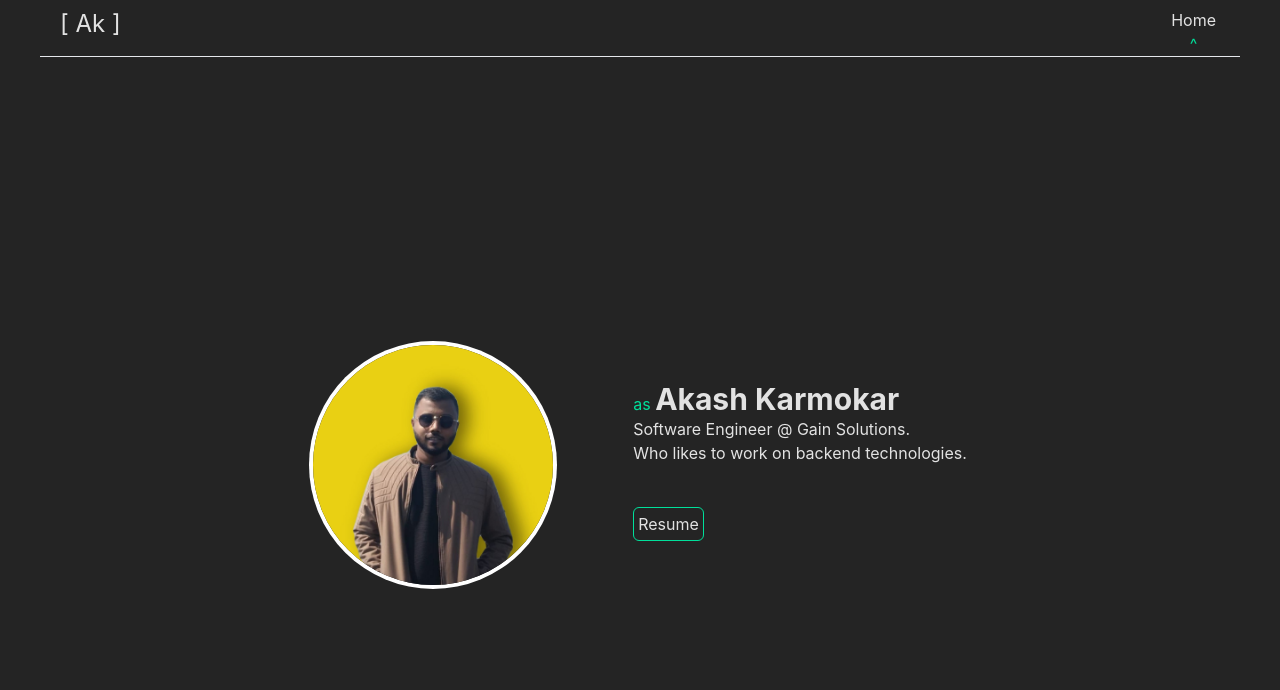
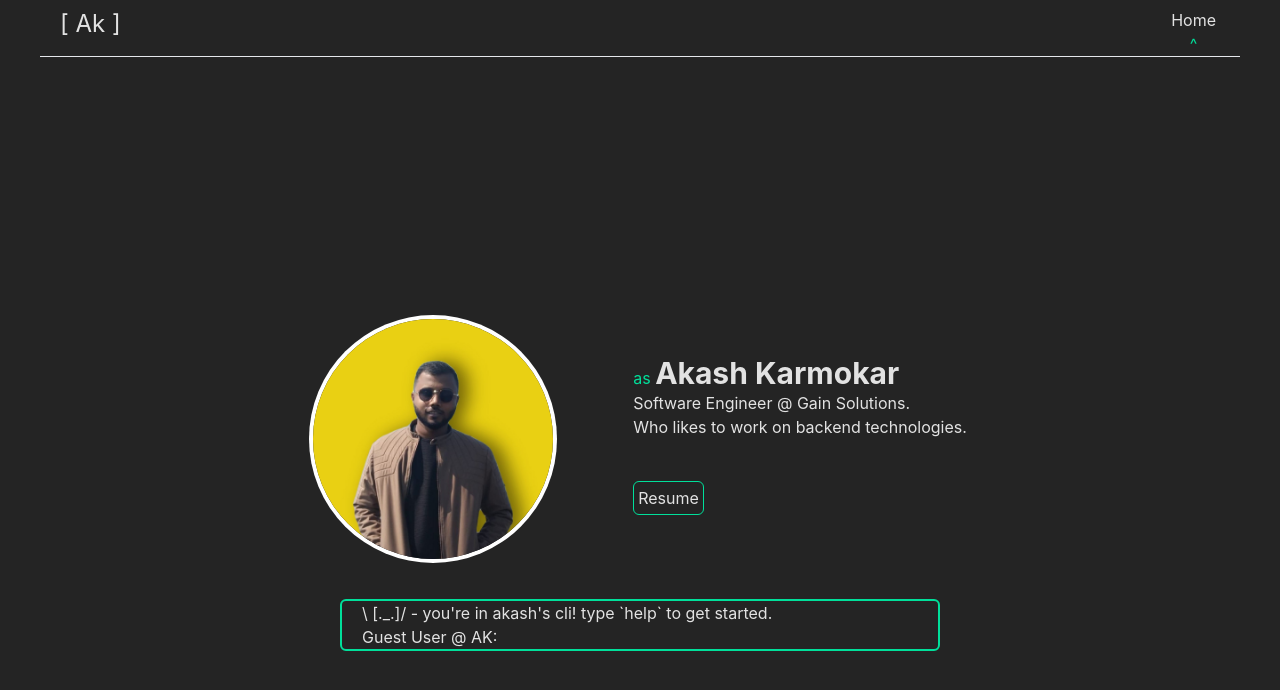
Before and after one commit to Akashkarmokar/Protfolio-Frontend, a React (Vite) app: page / in a window 1280 px wide. Shown: the top 690 px of the page. Built offline with nearby package versions, Linux system fonts and the light colour scheme; some icons are missing.

Commit message:
Terminal base is created

```diff
--- /dev/null
+++ b/src/Components/Terminal.jsx
@@ -0,0 +1,54 @@
+import { useState } from "react"
+
+const Playground = ()=>{
+    const [ userName] = useState("Guest User");
+    const [ machineName] = useState('AK')
+    const [ prevInputValues, setPrevInputValues ] = useState([]);
+    const [ prevOutputsValues, setPrevOutputValues ] = useState([]);
+    const [ newInputValue, setNewInputValue ] = useState("");
+    const [ welcomeMessage , setWelcomeMessage ] = useState(" \\ [._.]/ - you're in akash's cli! type `help` to get started.")
+
+
+    const inputHandler = (event)=>{
+        if (event.key == 'Enter'){
+            if (newInputValue.toLowerCase().trim() == 'clear'){
+                setPrevInputValues([]);
+                setPrevOutputValues([]);
+                setWelcomeMessage('')
+                return
+            }
+            const updatedInputValues = [...prevInputValues, newInputValue];
+            setPrevInputValues(updatedInputValues);
+
+            const updatedOutputvalues = [...prevOutputsValues];
+            updatedOutputvalues.push(`New Output value ${1}`)
+            setPrevOutputValues(updatedOutputvalues);
+
+
+            setNewInputValue("")
+        }
+    }
+    return (
+        <div className="flex flex-col items-start  justify-center  w-[100%] md:w-6/12 border-solid border-2 border-[#00DF9A] rounded-md">
+            { welcomeMessage ? <p className="ml-5 text-center">{welcomeMessage}</p> : ''}
+            {
+                prevInputValues.length == prevOutputsValues.length ?
+                prevInputValues
+                .map((value,index)=>{
+                        return (
+                            <div key={value} className="ml-5">
+                                <p className="flex-1 w-auto text-left">{`${userName} @ ${machineName}: `} <span className="text-xl">{prevInputValues[index]}</span></p>
+                                <p className="flex-1 w-auto text-left">{prevOutputsValues[index]}</p>
+                            </div>
+                        )
+                    }
+                ) : "Null"
+            }
+            <div className="flex flex-row gap-x-2 ml-5">
+                <p className="flex-1 w-auto text-left">{`${userName} @ ${machineName}: `} </p>
+                <input type="text" value={newInputValue} onChange={e=> setNewInputValue(e.target.value)} onKeyDown={inputHandler} className="bg-transparent border-none"/>
+            </div>
+        </div>
+    )
+}
+export default Playground
--- a/src/Components/index.js
+++ b/src/Components/index.js
@@ -6,3 +6,4 @@ export {default as Profile} from './Profile'
 export {default as Counter} from './Counter'
 export {default as Blog} from './Blog'
 export {default as Skills} from './Skills'
+export {default as Terminal } from './Terminal'
--- a/src/Pages/About.jsx
+++ b/src/Pages/About.jsx
@@ -1,9 +1,11 @@
-import { Blog, Counter, Profile,Skills } from '../Components'
+// import { Blog, Counter, Profile,Skills, Terminal } from '../Components'
+import {Profile, Terminal } from '../Components'
 
 const About = ()=>{
     return (
-            <div className='main-container flex justify-center items-center md:h-screen'>
+            <div className='main-container md:h-screen flex flex-col items-center justify-center'>
                 <Profile/>
+                <Terminal/>
                 {/* <div className='flex flex-col md:flex-row md:items-start  md:justify-center gap-5'>
                     <div className='md:w-[30%] flex flex-col'>
                         <Counter/>
```
Also changed, not shown: 1 other file (tests, documents, lock files or other folders).
